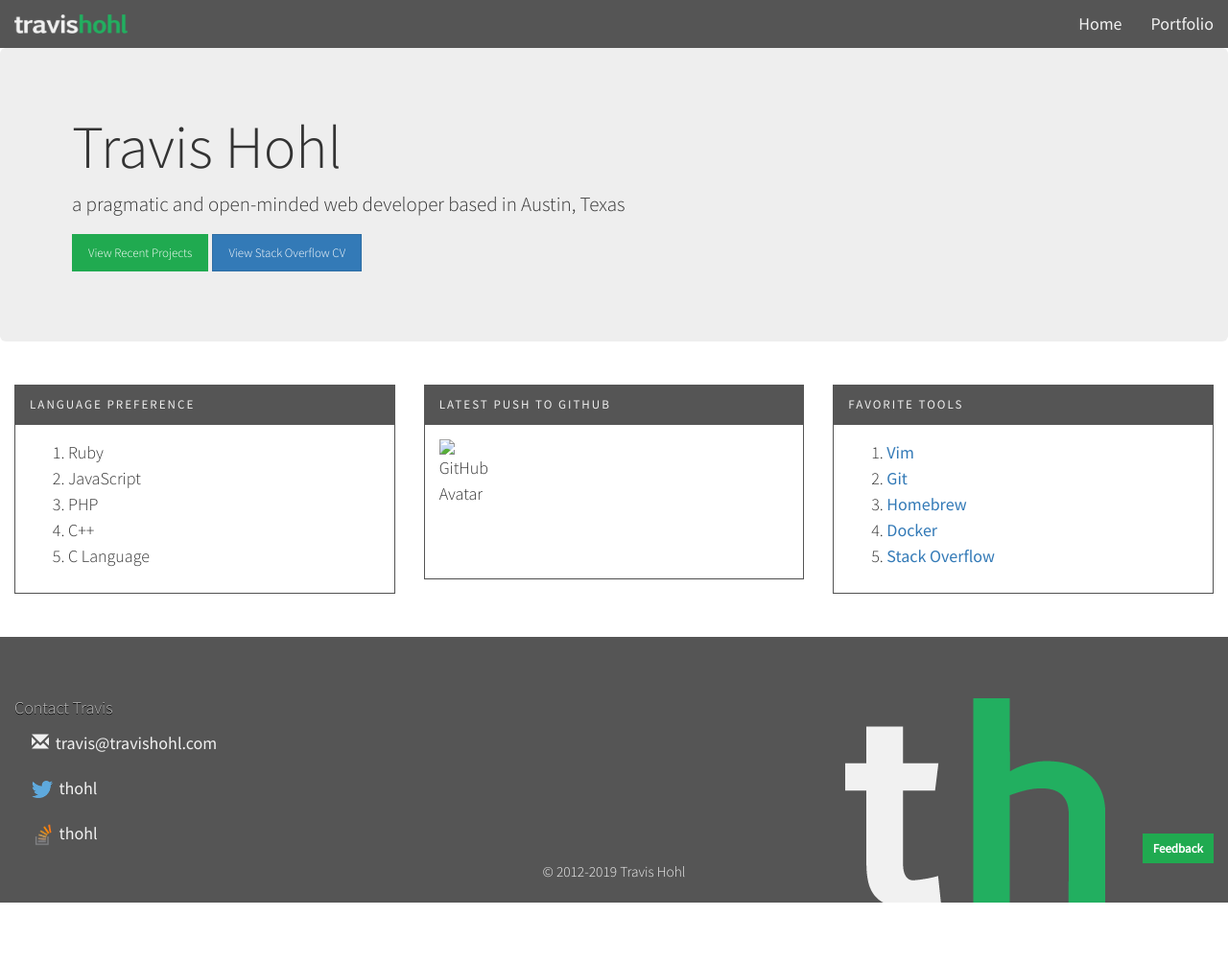
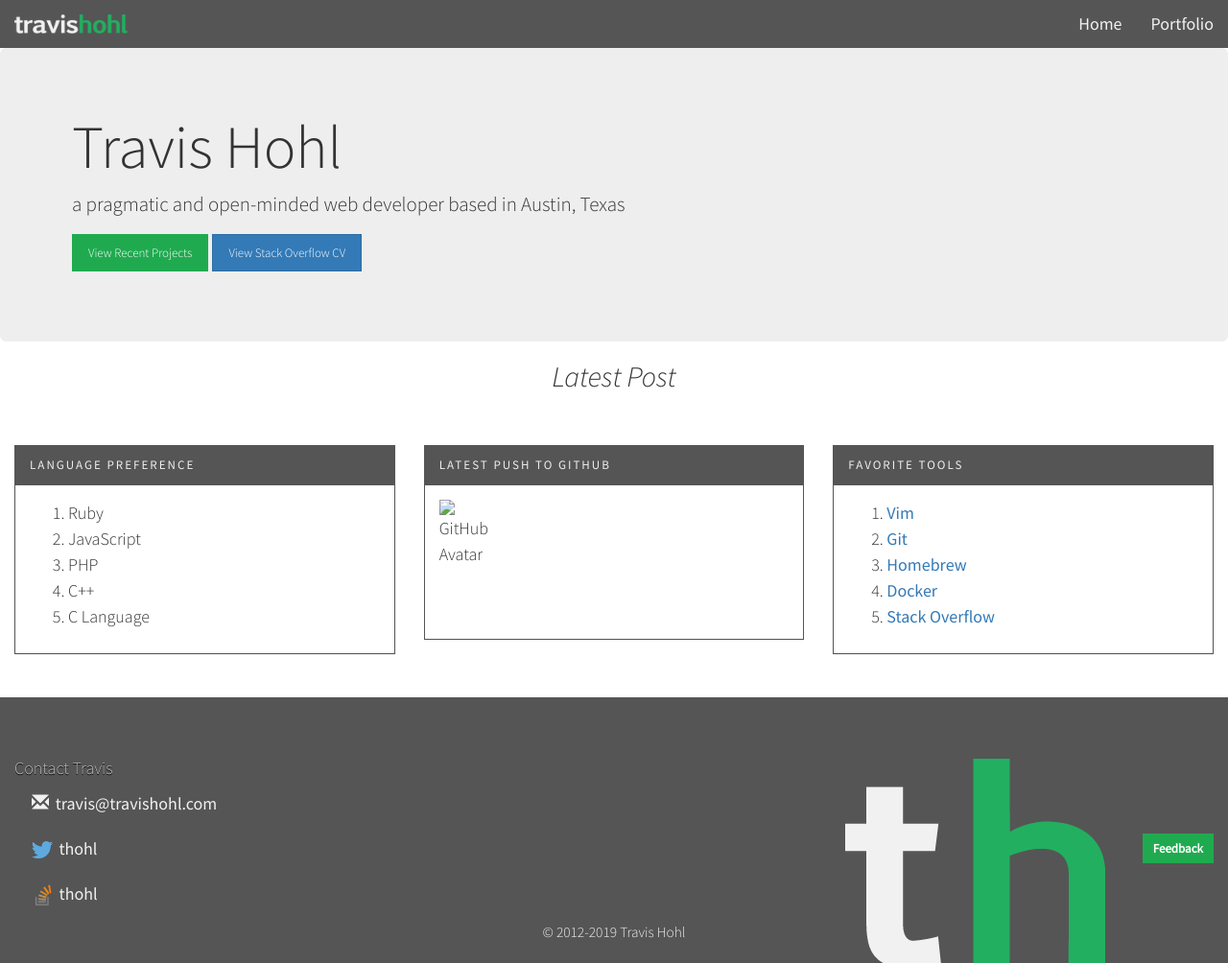
Before and after one commit to travishohl/travishohl.github.io, a Jekyll site: the page built from index.html, in a window 1280 px wide. Shown: the whole page at 96% size. Built offline with Jekyll 4.4.1, drawn with Linux system fonts in a browser that asks for light colours; before the commit the page ends 941 px from its top, so only the background shows below that.

Commit message:
Add a Latest Post section to the home page.

```diff
--- a/index.html
+++ b/index.html
@@ -21,6 +21,25 @@
     >View Stack Overflow CV</a>
     </p>
   </div>
+</div>
+
+<div class="col-xs-12 col-md-8 col-md-offset-2 my-2">
+  <main>
+    <h2 class="text-center em my-1">
+      <em>Latest Post</em>
+    </h2>
+    {% for post in site.posts %}
+      <section>
+        <a href="{{ post.url }}">
+          <h3>{{ post.title }}</h3>
+        </a>
+        <small>
+          <em>{{ post.date | date_to_string: "ordinal", "US" }} by {{ post.author }}</em>
+        </small>
+        {{ post.excerpt }}
+      </section>
+    {% endfor %}
+  </main>
 </div>
 
 <div class="col-md-4">
```
